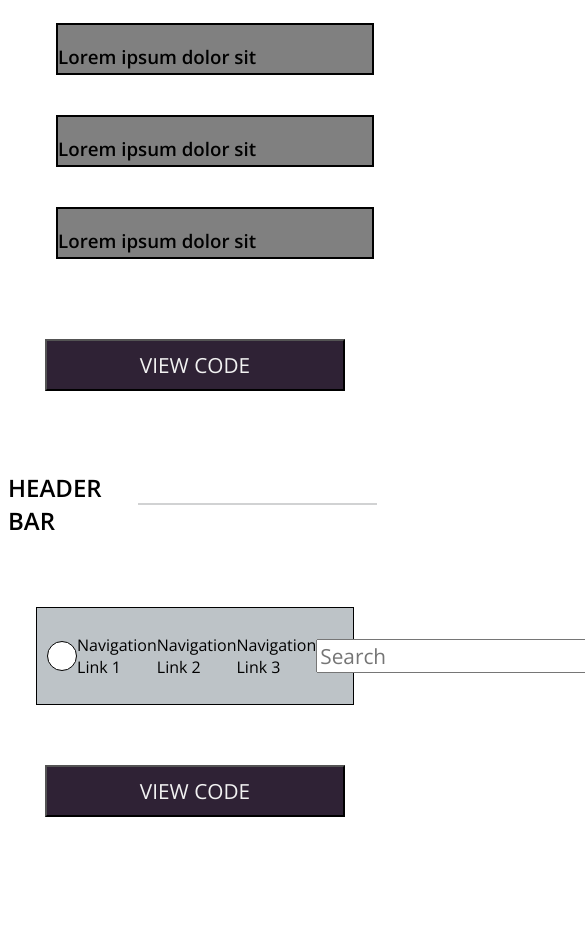
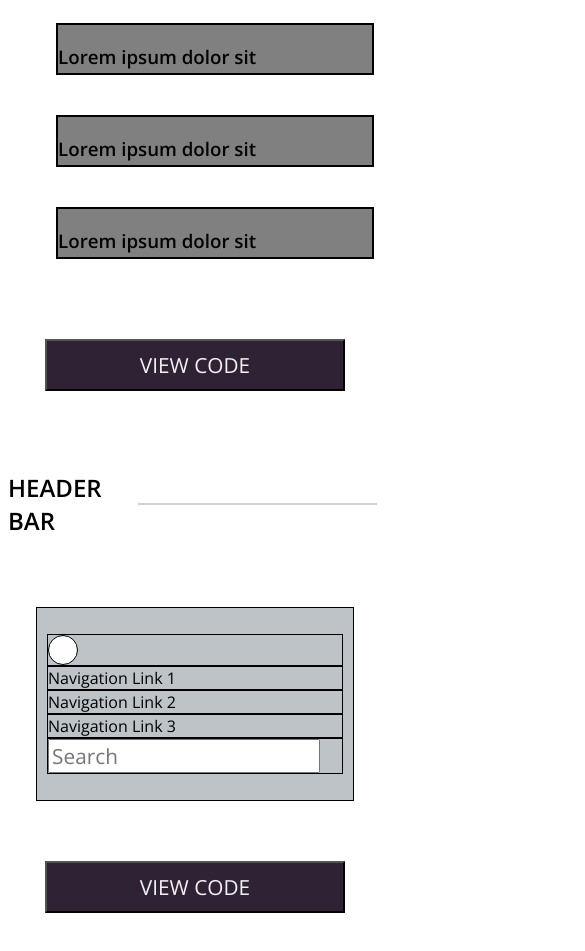
Before and after one commit to brucekchung/pattrn-party, a website: page index.html in a window 390 px wide. Shown: the part 1092-2043 px from the top of the page, 585 px wide, since content can reach past the window. Before the commit the page ends 1969 px from the top, so only its background shows below. Drawn offline with nearby package versions, Linux system fonts and the light colour scheme.

Commit message:
Begin responsive for header

```diff
--- a/style.css
+++ b/style.css
@@ -188,4 +188,13 @@ h2 {
     display: none;
   }
 
+  .header ul {
+    display: flex;
+    flex-direction: column;
+  }
+
+  .header li {
+    border: 1px solid black;
+    width: 100%;
+  }
 }
```
